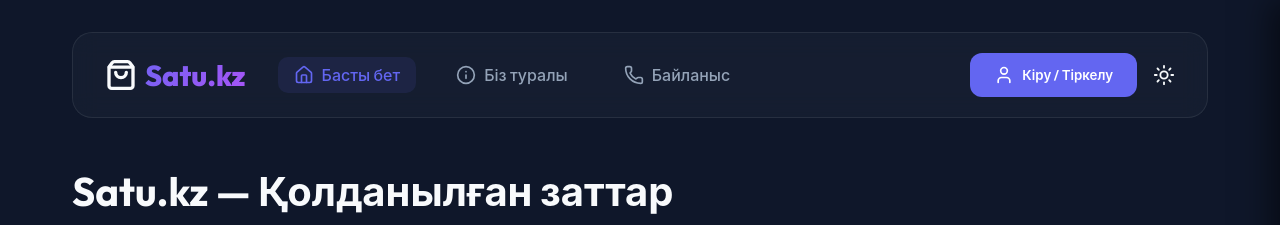
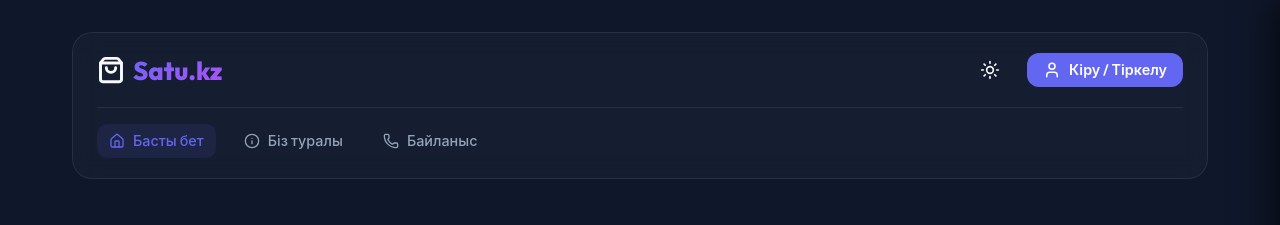
Before and after one commit to Nurasyl2009/OLX, a React (Vite) app in the folder react-crud-app/: page / in a window 1280 px wide. Shown: the top 225 px of the page. Built offline with nearby package versions, Linux system fonts and the light colour scheme; no server answers.

Commit message:
fix header

```diff
--- a/react-crud-app/src/components/Header.jsx
+++ b/react-crud-app/src/components/Header.jsx
@@ -36,103 +36,134 @@ const Header = ({ onAddClick, cartCount, onCartClick, theme, onThemeToggle }) =>
 
   return (
     <>
-      <header className="glass-effect">
-        <Link to="/" className="logo" style={{ textDecoration: 'none', color: 'inherit' }}>
-          <ShoppingBag size={32} strokeWidth={2.5} />
-          <span>Satu.kz</span>
-        </Link>
+      <header className="glass-effect" style={{ display: 'flex', flexDirection: 'column', gap: '1rem', padding: '1rem 1.5rem', alignItems: 'stretch' }}>
 
-        {/* Desktop & Mobile Menu wrapper */}
-        <div className={`header-content ${isMobileMenuOpen ? 'mobile-open' : ''}`}>
-          <nav className="nav-menu">
-            <NavLink to="/" className={({ isActive }) => isActive ? 'nav-link active' : 'nav-link'}>
-              <Home size={20} />
-              <span>Басты бет</span>
-            </NavLink>
-            {user?.role === 'admin' && (
-              <NavLink to="/admin" className={({ isActive }) => isActive ? 'nav-link active' : 'nav-link'}>
-                <Shield size={20} />
-                <span>Админ панель</span>
-              </NavLink>
-            )}
-            {(user?.role === 'admin' || user?.role === 'seller') && (
-              <NavLink to="/seller" className={({ isActive }) => isActive ? 'nav-link active' : 'nav-link'}>
-                <TrendingUp size={20} />
-                <span>Сатушы кабинеті</span>
-              </NavLink>
-            )}
-            <NavLink to="/about" className={({ isActive }) => isActive ? 'nav-link active' : 'nav-link'}>
-              <Info size={20} />
-              <span>Біз туралы</span>
-            </NavLink>
-            <NavLink to="/contact" className={({ isActive }) => isActive ? 'nav-link active' : 'nav-link'}>
-              <Phone size={20} />
-              <span>Байланыс</span>
-            </NavLink>
-          </nav>
+        {/* Top Row: Logo & Actions */}
+        <div style={{ display: 'flex', justifyContent: 'space-between', alignItems: 'center' }}>
+          <Link to="/" className="logo" style={{ textDecoration: 'none', color: 'inherit', fontSize: '1.6rem' }}>
+            <ShoppingBag size={28} strokeWidth={2.5} />
+            <span>Satu.kz</span>
+          </Link>
 
-          <div className="header-actions">
+          <div style={{ display: 'flex', alignItems: 'center', gap: '1rem' }}>
+            <button
+              className="header-icon-link"
+              onClick={onThemeToggle}
+              title={theme === 'dark' ? 'Күндізгі режим' : 'Түнгі режим'}
+              style={{ background: 'transparent', border: 'none' }}
+            >
+              {theme === 'dark' ? <Sun size={20} color="var(--text-main)" /> : <Moon size={20} color="var(--text-main)" />}
+            </button>
+
             {user ? (
-              <>
-                <div className="user-greeting">
-                  <span>Сәлем, <strong style={{color: 'var(--primary-color)'}}>{user.name.split(' ')[0]}</strong></span>
-                  <span style={{opacity: 0.6, fontSize: '0.75rem'}}>{user.role}</span>
-                </div>
-
-                <div className="icon-group">
+              <div style={{ display: 'flex', alignItems: 'center', gap: '1rem' }}>
+                <div style={{ display: 'flex', gap: '0.4rem' }}>
                   <Link to="/favorites" className="header-icon-link" title="Таңдаулылар">
-                    <Heart size={20} />
+                    <Heart size={18} />
                   </Link>
                   <Link to="/notifications" className="header-icon-link" title="Хабарламалар">
-                    <Bell size={20} />
+                    <Bell size={18} />
                     {unreadNotifs > 0 && <span className="header-badge notif-badge-pulse">{unreadNotifs}</span>}
                   </Link>
                   <Link to="/chat" className="header-icon-link" title="Чат">
-                    <MessageSquare size={20} />
+                    <MessageSquare size={18} />
                     {unreadMsgs > 0 && <span className="header-badge msg-badge">{unreadMsgs}</span>}
                   </Link>
-                  <Link to="/profile" className="header-icon-link" title="Профиль">
-                    <User size={20} />
-                  </Link>
+                  <button className="header-icon-link" onClick={onCartClick} title="Себет" style={{ cursor: 'pointer' }}>
+                    <ShoppingCart size={18} />
+                    {cartCount > 0 && <span className="cart-badge">{cartCount}</span>}
+                  </button>
                 </div>
 
-                <div className="btn-group">
-                  {(user.role === 'admin' || user.role === 'seller') && (
-                    <button id="add-product-btn" className="btn btn-primary btn-sm" onClick={onAddClick}>
-                      <Plus size={18} />
-                      <span className="hide-mobile">Тауар қосу</span>
-                    </button>
-                  )}
-                  <button className="cart-icon-btn" onClick={onCartClick}>
-                    <ShoppingCart size={22} />
-                    {cartCount > 0 && <span className="cart-badge">{cartCount}</span>}
-                  </button>
-                  <button className="btn btn-icon-only" onClick={logout} title="Шығу" style={{background: 'rgba(255,255,255,0.05)', border: '1px solid var(--border)', padding: '0.6rem', borderRadius: '10px'}}>
-                    <LogOut size={18} color="#ef4444" />
+                <div style={{ width: '1px', height: '24px', background: 'var(--border)' }}></div>
+
+                <div style={{
+                  display: 'flex', alignItems: 'center', gap: '0.75rem',
+                  padding: '0.3rem 0.3rem 0.3rem 1rem',
+                  background: 'var(--glass)', borderRadius: '50px',
+                  border: '1px solid var(--border)'
+                }}>
+                  <div style={{ display: 'flex', flexDirection: 'column', alignItems: 'flex-end', lineHeight: '1.2' }}>
+                    <span style={{ fontSize: '0.85rem', fontWeight: '700', color: 'var(--text-main)', whiteSpace: 'nowrap' }}>
+                      {user.name.split(' ')[0]}
+                    </span>
+                    <span style={{ fontSize: '0.65rem', color: 'var(--text-muted)', textTransform: 'capitalize' }}>
+                      {user.role}
+                    </span>
+                  </div>
+                  <Link to="/profile" style={{
+                    width: '32px', height: '32px', borderRadius: '50%',
+                    background: 'linear-gradient(135deg, var(--primary), var(--secondary))',
+                    display: 'flex', alignItems: 'center', justifyContent: 'center',
+                    color: 'white', textDecoration: 'none', fontWeight: 'bold', fontSize: '0.9rem',
+                    boxShadow: '0 2px 8px rgba(99,102,241,0.4)'
+                  }}>
+                    {user.name.charAt(0).toUpperCase()}
+                  </Link>
+                  <button onClick={logout} title="Шығу" style={{
+                    background: 'transparent', border: 'none', color: '#ef4444',
+                    cursor: 'pointer', display: 'flex', alignItems: 'center', padding: '0 0.4rem',
+                    transition: 'transform 0.2s'
+                  }}
+                  onMouseEnter={e => e.currentTarget.style.transform = 'scale(1.1)'}
+                  onMouseLeave={e => e.currentTarget.style.transform = 'scale(1)'}
+                  >
+                    <LogOut size={16} />
                   </button>
                 </div>
-              </>
+              </div>
             ) : (
-              <button className="btn btn-primary" onClick={() => setIsAuthModalOpen(true)}>
-                <User size={20} />
-                <span>Кіру / Тіркелу</span>
+              <button className="btn btn-primary" onClick={() => setIsAuthModalOpen(true)} style={{ padding: '0.5rem 1rem' }}>
+                <User size={18} />
+                <span style={{ whiteSpace: 'nowrap', fontSize: '0.9rem' }}>Кіру / Тіркелу</span>
               </button>
             )}
 
-            <button
-              className="theme-toggle-btn"
-              onClick={onThemeToggle}
-              title={theme === 'dark' ? 'Күндізгі режим' : 'Түнгі режим'}
-              style={{ background: 'none', border: 'none', color: 'var(--text-main)', cursor: 'pointer', display: 'flex', alignItems: 'center' }}
-            >
-              {theme === 'dark' ? <Sun size={22} /> : <Moon size={22} />}
+            <button className="mobile-menu-btn" onClick={() => setIsMobileMenuOpen(!isMobileMenuOpen)} style={{ display: 'none' }}>
+              {isMobileMenuOpen ? <X size={24} /> : <Menu size={24} />}
             </button>
           </div>
         </div>
 
-        <button className="mobile-menu-btn" onClick={() => setIsMobileMenuOpen(!isMobileMenuOpen)}>
-          {isMobileMenuOpen ? <X size={28} /> : <Menu size={28} />}
-        </button>
+        {/* Bottom Row: Navigation & Add Product */}
+        <div className={`header-content ${isMobileMenuOpen ? 'mobile-open' : ''}`} style={{
+          display: 'flex', justifyContent: 'space-between', alignItems: 'center',
+          borderTop: '1px solid var(--border)', paddingTop: '1rem', flex: 'none'
+        }}>
+          <nav className="nav-menu" style={{ gap: '1rem', overflowX: 'auto', paddingBottom: '4px', flexWrap: 'wrap' }}>
+            <NavLink to="/" className={({ isActive }) => isActive ? 'nav-link active' : 'nav-link'} style={{ padding: '0.5rem 0.75rem', fontSize: '0.9rem' }}>
+              <Home size={16} />
+              <span style={{ whiteSpace: 'nowrap' }}>Басты бет</span>
+            </NavLink>
+            {user?.role === 'admin' && (
+              <NavLink to="/admin" className={({ isActive }) => isActive ? 'nav-link active' : 'nav-link'} style={{ padding: '0.5rem 0.75rem', fontSize: '0.9rem' }}>
+                <Shield size={16} />
+                <span style={{ whiteSpace: 'nowrap' }}>Админ панель</span>
+              </NavLink>
+            )}
+            {(user?.role === 'admin' || user?.role === 'seller') && (
+              <NavLink to="/seller" className={({ isActive }) => isActive ? 'nav-link active' : 'nav-link'} style={{ padding: '0.5rem 0.75rem', fontSize: '0.9rem' }}>
+                <TrendingUp size={16} />
+                <span style={{ whiteSpace: 'nowrap' }}>Сатушы кабинеті</span>
+              </NavLink>
+            )}
+            <NavLink to="/about" className={({ isActive }) => isActive ? 'nav-link active' : 'nav-link'} style={{ padding: '0.5rem 0.75rem', fontSize: '0.9rem' }}>
+              <Info size={16} />
+              <span style={{ whiteSpace: 'nowrap' }}>Біз туралы</span>
+            </NavLink>
+            <NavLink to="/contact" className={({ isActive }) => isActive ? 'nav-link active' : 'nav-link'} style={{ padding: '0.5rem 0.75rem', fontSize: '0.9rem' }}>
+              <Phone size={16} />
+              <span style={{ whiteSpace: 'nowrap' }}>Байланыс</span>
+            </NavLink>
+          </nav>
+
+          {user && (user.role === 'admin' || user.role === 'seller') && (
+            <button id="add-product-btn" className="btn btn-primary" onClick={onAddClick} style={{ padding: '0.6rem 1.2rem', borderRadius: '12px', flexShrink: 0 }}>
+              <Plus size={16} />
+              <span className="hide-mobile" style={{ whiteSpace: 'nowrap', fontSize: '0.9rem', fontWeight: 'bold' }}>Тауар қосу</span>
+            </button>
+          )}
+        </div>
       </header>
 
       <AuthModal isOpen={isAuthModalOpen} onClose={() => setIsAuthModalOpen(false)} />
```
